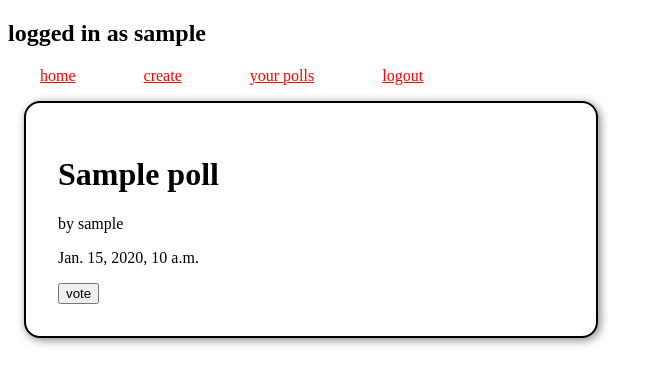
After one commit to Mario-Vishal/POll-Django, a Django app: page /yourpolls in a window 1280 px wide. The commit adds this page. Shown: the top 385 px of the page, without its empty margins (0-660 px from the left). Run offline with Django 3.2, Linux system fonts and the light colour scheme; a user stored in the database is signed in; tables that the repository leaves empty hold one stand-in row (values such as "Sample post").

Commit message:
added home and youpolls section

```diff
--- a/poll/models.py
+++ b/poll/models.py
@@ -1,5 +1,6 @@
 from django.db import models
 from django.contrib.auth.models import User
+import datetime
 
 # Create your models here.
 class Poll(models.Model):
@@ -7,7 +8,9 @@ class Poll(models.Model):
     poll_question  = models.TextField()
     option_number = models.IntegerField(default=2)
     poll_date = models.DateTimeField(auto_now_add=True)
+    poll_end_date = models.TimeField
     user = models.ForeignKey(User,on_delete=models.CASCADE)
+
 
 
     def __str__(self):
--- a/poll/templates/poll/base.html
+++ b/poll/templates/poll/base.html
@@ -10,8 +10,9 @@
 <body>
     {% if user.is_authenticated %}
         <h2>logged in as {{user.username}}</h2>
-
+        <a href="{% url 'home' %}">home</a>
         <a href="{% url 'createpoll' %}">create</a>
+        <a href="{% url 'yourpolls' %}">your polls</a>
         <a href="{% url 'logoutuser' %}">logout</a>
 
     {% else %}
--- a/poll/templates/poll/createpoll.html
+++ b/poll/templates/poll/createpoll.html
@@ -1,3 +1,6 @@
+{% extends 'poll/base.html' %}
+{% block content %}
+{% load static %}
 <!DOCTYPE html>
 <html lang="en">
 <head>
@@ -36,3 +39,4 @@
     </form>
 </body>
 </html>
+{% endblock %}
--- a/poll/templates/poll/polldetail.html
+++ b/poll/templates/poll/polldetail.html
@@ -9,8 +9,8 @@
 </head>
 <body>
     <div>
+
         <h1>{{poll.poll_question}}</h1>
-
         {% if not display %}
         <form action="" method="POST">
             {% csrf_token %}
@@ -33,6 +33,10 @@
     </div>
 
     {% endif %}
+
+
     </div>
+
+    <a href="{% url 'home' %}">back</a>
 </body>
 </html>
--- a/poll/templates/poll/viewcreatedpoll.html
+++ b/poll/templates/poll/viewcreatedpoll.html
@@ -1,3 +1,7 @@
+{% extends 'poll/base.html' %}
+{% block content %}
+{% load static %}
+
 <!DOCTYPE html>
 <html lang="en">
     {% load static %}
@@ -20,3 +24,5 @@
 
 </body>
 </html>
+
+{% endblock %}
--- /dev/null
+++ b/poll/templates/poll/yourpolls.html
@@ -0,0 +1,33 @@
+{% extends 'poll/base.html' %}
+{% block content %}
+{% load static %}
+
+<!DOCTYPE html>
+<html lang="en">
+<head>
+    <meta charset="UTF-8">
+    <meta name="viewport" content="width=device-width, initial-scale=1.0">
+    <title>Document</title>
+</head>
+<body>
+    {% if polls %}
+    {% for poll in polls %}
+    <div class="poll-card">
+        <h1>{{poll.poll_question}}</h1>
+        <p>by {{poll.user.username}}</p>
+        <p>{{poll.poll_date}}</p>
+        <form action="{% url 'polldetail' poll.id %}" method="post">
+            {% csrf_token %}
+            <button type="submit">vote</button>
+        </form>
+    </div>
+    {% endfor %}
+    {% else %}
+    <div>
+        <h1>You have not created your polls yet</h1>
+    </div>
+    {% endif %}
+</body>
+</html>
+
+{% endblock %}
--- a/poll/views.py
+++ b/poll/views.py
@@ -20,9 +20,7 @@ import re
 def home(request):
 
     polls = Poll.objects.all().order_by('-poll_date')
-    # voted = PollVoted.objects.filter(user=request.user).all()
-    # for i in voted:
-    #     print(i.voted)
+
     if request.user.is_authenticated:
         return render(request,"poll/home.html",{'polls':polls})
 
@@ -215,5 +213,12 @@ def ifFormPost(forms):
         return False
 
 
-def viewcreatedpoll(request,poll_pk):
-    pass
+
+
+
+def yourpolls(request):
+
+    user_polls = Poll.objects.filter(user = request.user).all()
+
+
+    return render(request,'poll/yourpolls.html',{'polls':user_polls})
--- a/pollapp/urls.py
+++ b/pollapp/urls.py
@@ -22,8 +22,11 @@ urlpatterns = [
     path('',views.home,name="home"),
     path('polldetail/<int:poll_pk>',views.polldetail,name="polldetail"),
     path('createpoll',views.createpoll,name="createpoll"),
-    path('viewcreatedpoll/<int:poll_pk>',views.viewcreatedpoll,name="viewcreatedpoll"),
     path('signupuser',views.signupuser,name="signupuser"),
     path('loginuser',views.loginuser,name="loginuser"),
-    path('logoutuser',views.logoutuser,name="logoutuser")
+    path('logoutuser',views.logoutuser,name="logoutuser"),
+    path('yourpolls',views.yourpolls,name="yourpolls")
 ]
+
+
+#path('viewcreatedpoll/<int:poll_pk>',views.viewcreatedpoll,name="viewcreatedpoll"),
--- a/static/css/home.css
+++ b/static/css/home.css
@@ -18,3 +18,8 @@
     padding: 1rem;
 
 }
+
+a {
+    margin: 2rem;
+    color: red;
+}
```
